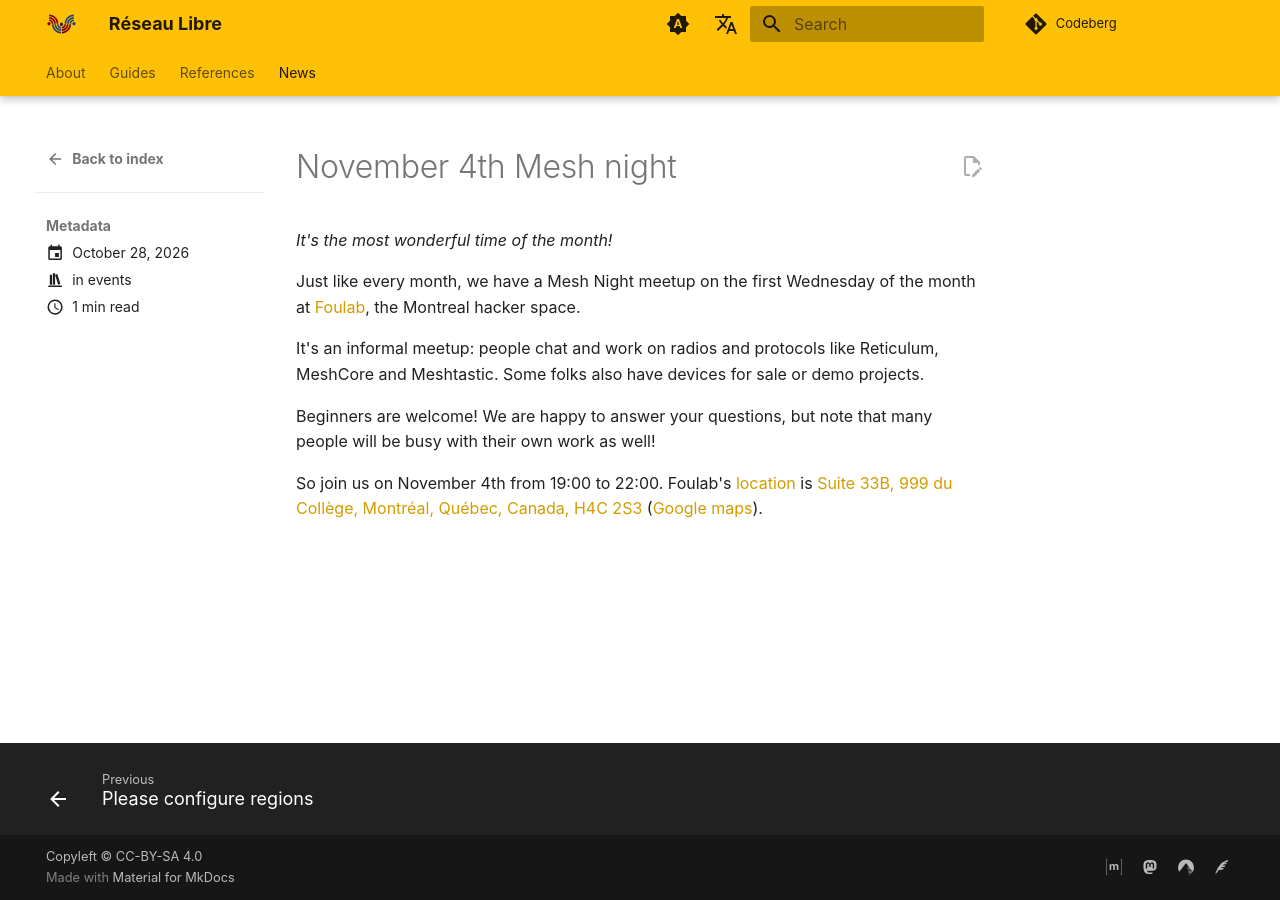
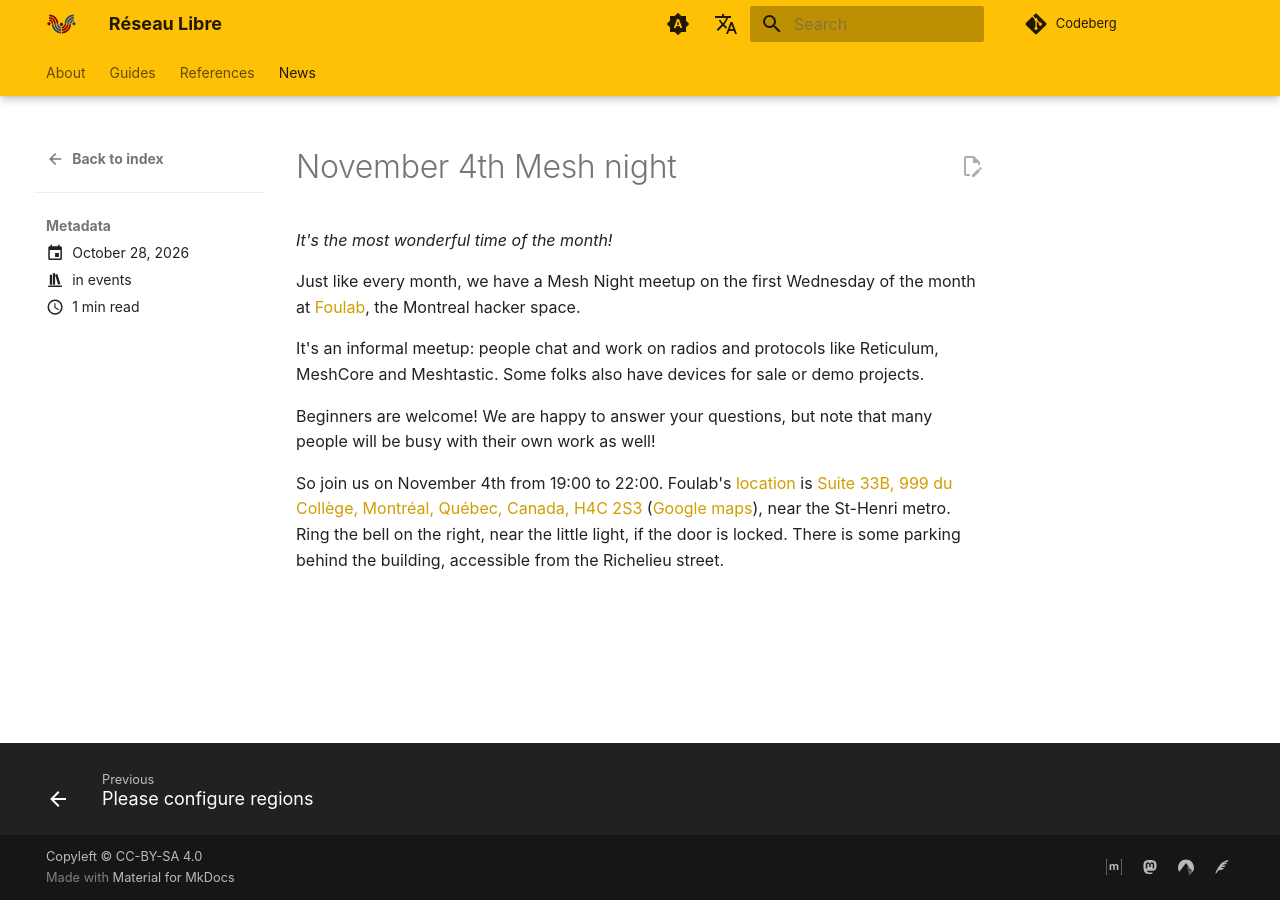
Before and after one commit to ReseauLibre/lora.reseaulibre.ca, an MkDocs documentation site: the page built from docs/news/posts/2026-10-28-november-mesh-night.md, in a window 1280 px wide. Built offline with MkDocs 1.6.1 and Material for MkDocs 9.7.7, drawn with Linux system fonts in a browser that asks for light colours; plug-ins that fetch from the network failed and are left out; comment, search, counter and statistics services are not loaded.

Commit message:
add note about how to hack your way into foulab

```diff
--- a/docs/news/posts/2026-10-28-november-mesh-night.md
+++ b/docs/news/posts/2026-10-28-november-mesh-night.md
@@ -27,7 +27,10 @@ that many people will be busy with their own work as well!
 
 So join us on November 4th from 19:00 to 22:00.
 Foulab's [location][] is [Suite 33B, 999 du Collège, Montréal, Québec,
-Canada, H4C 2S3][] ([Google maps][]).
+Canada, H4C 2S3][] ([Google maps][]), near the St-Henri metro. Ring
+the bell on the right, near the little light, if the door is
+locked. There is some parking behind the building, accessible from the
+Richelieu street.
 
 [location]: https://foulab.org/location/
 [Google maps]: https://www.google.com/maps/place/999+Rue+du+Coll%C3%A8ge,+Montr%C3%A9al,+QC+H4C+2S2,+Canada
```
